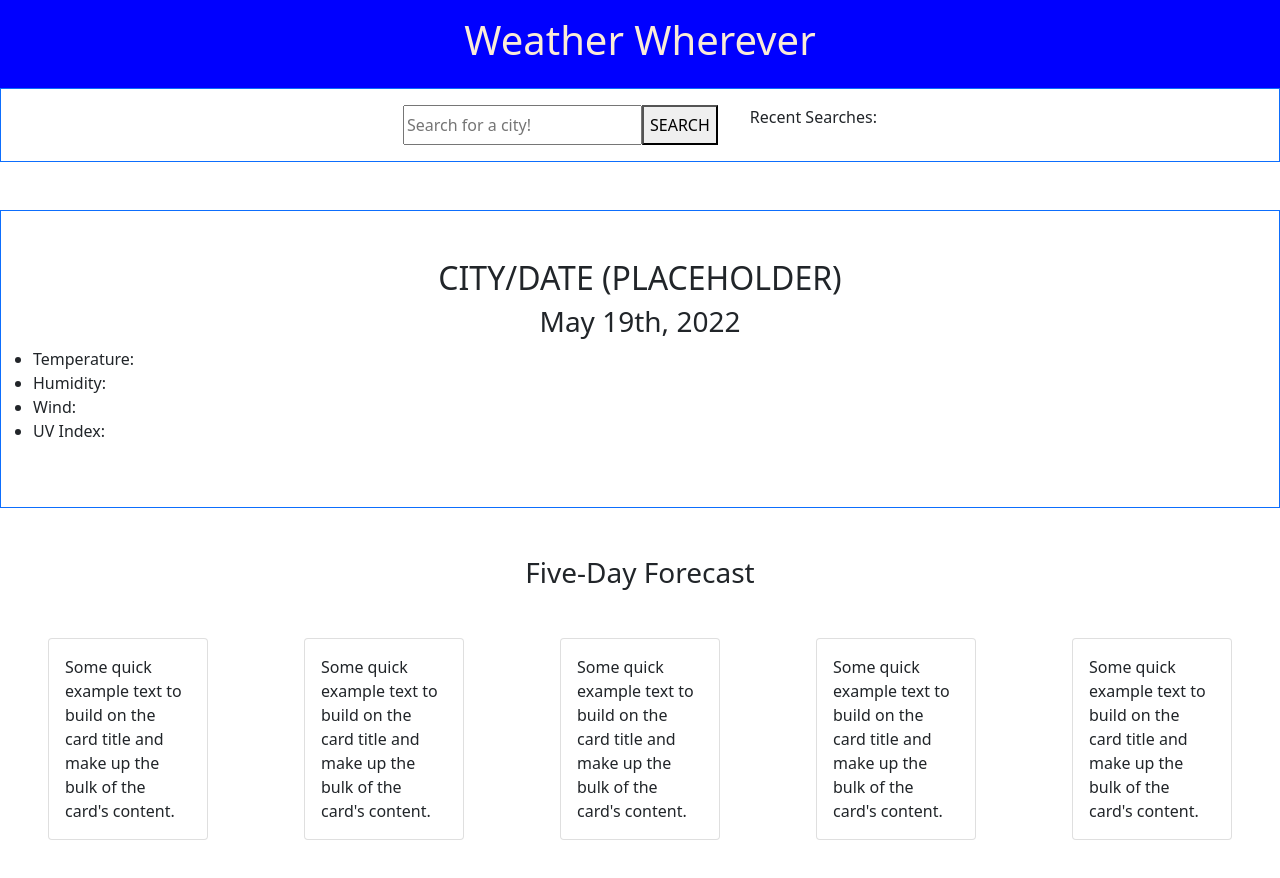
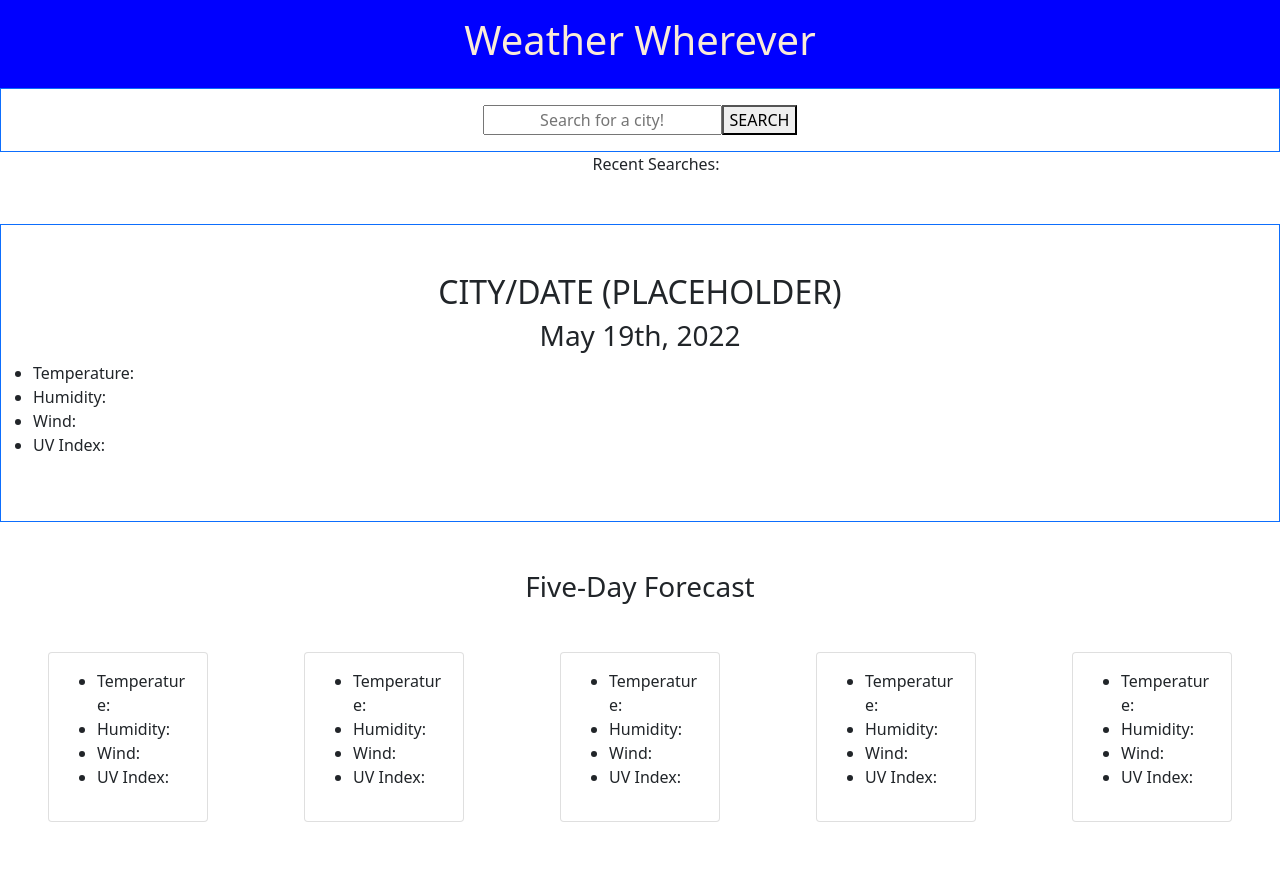
Before and after one commit to andypieratt/weather-tracker, a plain HTML site: page index.html in a window 1280 px wide. Drawn offline with nearby package versions, Linux system fonts and the light colour scheme.

Commit message:
added a few  minor html and css changes and added more psuedo text to help guide my process

```diff
--- a/index.html
+++ b/index.html
@@ -21,12 +21,14 @@
 
   <!--SEARCH BAR FEATURE-->
   <section class="d-flex justify-content-center border border-primary p-3">
-      <input id="city-search" class="search" type="text" name="text" placeholder="Search for a city!" val=""></input>
+      <input id="city-search" class="text-center search" type="text" name="text" placeholder="Search for a city!" val=""></input>
       <button id="search-button">SEARCH</button>
-      <ul class="text-center">Recent Searches:
-        <!-- <li></li> -->
-      </ul>
-    </form>
+  </section>
+
+  <section>
+    <ul class="text-center">Recent Searches:
+      <!-- <li></li> -->
+    </ul>
   </section>
 
   <!--CITY/DATE AND CURRENT WEATHER DATA-->
@@ -48,36 +50,56 @@
     <div class="card" style="width: 10rem;">
       <!-- <img src="..." class="card-img-top" alt="..."> -->
       <div class="card-body">
-        <p class="card-text">Some quick example text to build on the card title and make up the bulk of the card's content.
-        </p>
+        <ul>
+          <li id="current-temp">Temperature:</li>
+          <li id="current-humidity">Humidity:</li>
+          <li id="current-wind">Wind:</li>
+          <li id="current-uvIndex">UV Index:</li>
+        </ul>
       </div>
     </div>
     <div class="card" style="width: 10rem;">
       <!-- <img src="..." class="card-img-top" alt="..."> -->
       <div class="card-body">
-        <p class="card-text">Some quick example text to build on the card title and make up the bulk of the card's content.
-        </p>
+        <ul>
+          <li id="current-temp">Temperature:</li>
+          <li id="current-humidity">Humidity:</li>
+          <li id="current-wind">Wind:</li>
+          <li id="current-uvIndex">UV Index:</li>
+        </ul>
       </div>
     </div>
     <div class="card" style="width: 10rem;">
       <!-- <img src="..." class="card-img-top" alt="..."> -->
       <div class="card-body">
-        <p class="card-text">Some quick example text to build on the card title and make up the bulk of the card's content.
-        </p>
+        <ul>
+          <li id="current-temp">Temperature:</li>
+          <li id="current-humidity">Humidity:</li>
+          <li id="current-wind">Wind:</li>
+          <li id="current-uvIndex">UV Index:</li>
+        </ul>
       </div>
     </div>
     <div class="card" style="width: 10rem;">
       <!-- <img src="..." class="card-img-top" alt="..."> -->
       <div class="card-body">
-        <p class="card-text">Some quick example text to build on the card title and make up the bulk of the card's content.
-        </p>
+        <ul>
+          <li id="current-temp">Temperature:</li>
+          <li id="current-humidity">Humidity:</li>
+          <li id="current-wind">Wind:</li>
+          <li id="current-uvIndex">UV Index:</li>
+        </ul>
       </div>
     </div>
     <div class="card" style="width: 10rem;">
       <!-- <img src="..." class="card-img-top" alt="..."> -->
       <div class="card-body">
-        <p class="card-text">Some quick example text to build on the card title and make up the bulk of the card's content.
-        </p>
+        <ul>
+          <li id="current-temp">Temperature:</li>
+          <li id="current-humidity">Humidity:</li>
+          <li id="current-wind">Wind:</li>
+          <li id="current-uvIndex">UV Index:</li>
+        </ul>
       </div>
     </div>
   </section>
```
Also changed, not shown: psuedo.txt.
